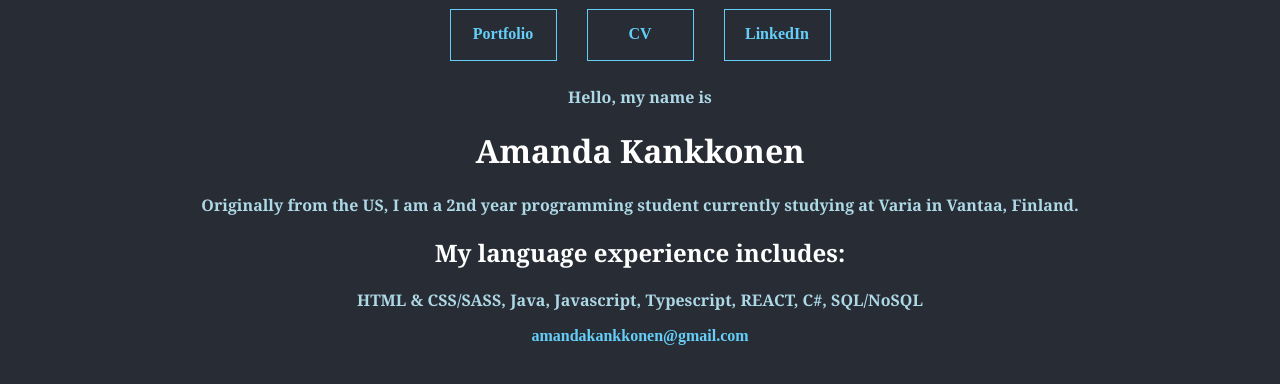
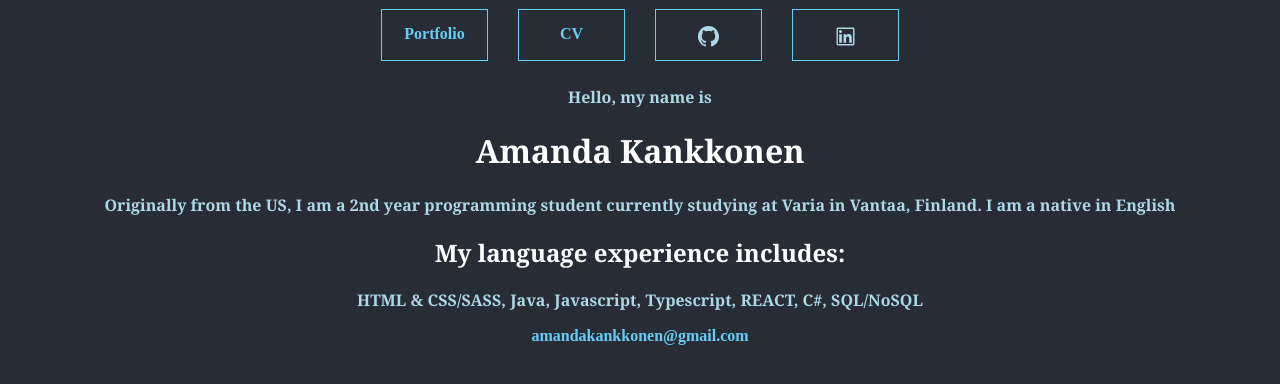
Before and after one commit to AmandaKankkonen/AmandaKankkonen.github.io, a React (Create React App) app: page /reactportfolio/ in a window 1280 px wide. Shown: the top 384 px of the page. Built offline with nearby package versions, Linux system fonts and the light colour scheme.

Commit message:
Icons/Experience updated

```diff
--- a/package.json
+++ b/package.json
@@ -15,6 +15,7 @@
     "node-sass": "^6.0.1",
     "react": "^17.0.2",
     "react-dom": "^17.0.2",
+    "react-icons": "^4.3.1",
     "react-router-dom": "^5.2.1",
     "react-scripts": "4.0.3",
     "typescript": "^4.4.3",
--- a/src/components/aboutme/aboutMe.tsx
+++ b/src/components/aboutme/aboutMe.tsx
@@ -13,7 +13,7 @@ const AboutMe: React.FC<AboutMeProps> = () => {
         <h1>Amanda Kankkonen</h1>
       </div>
       <div className={styles.content}>
-        <p>Originally from the US, I am a 2nd year programming student currently studying at Varia in Vantaa, Finland.</p>
+        <p>Originally from the US, I am a 2nd year programming student currently studying at Varia in Vantaa, Finland. I am a native in English</p>
           <h2>My language experience includes:</h2><p> HTML & CSS/SASS, Java, Javascript, Typescript, REACT, C#, SQL/NoSQL
         </p>
       </div>
--- a/src/components/appnav/App.tsx
+++ b/src/components/appnav/App.tsx
@@ -9,6 +9,8 @@ import {
   Route,
   Link
 } from 'react-router-dom';
+import { AiOutlineLinkedin } from 'react-icons/ai';
+import { GrGithub } from 'react-icons/gr';
 
 const App: React.FC = () => {
   return (
@@ -19,7 +21,8 @@ const App: React.FC = () => {
        <div className={styles.navbar}>
          <Link to='portfolio'>Portfolio</Link>
          <Link to='cv'>CV</Link>
-         <a href='https://www.linkedin.com/in/amanda-kankkonen-038853212/' target="_blank" rel="noreferrer noopener">LinkedIn</a>
+         <a href='https://github.com/AmandaKankkonen?tab=repositories' target="_blank" rel="noreferrer noopener"><GrGithub color="lightblue" size="23" /></a>
+         <a href='https://www.linkedin.com/in/amanda-kankkonen-038853212/' target="_blank" rel="noreferrer noopener"><AiOutlineLinkedin color="lightblue" size="23" /></a>
        </div>
        <AboutMe/>
        <Switch>
```
Also changed, not shown: 1 other file (tests, documents, lock files or other folders).
